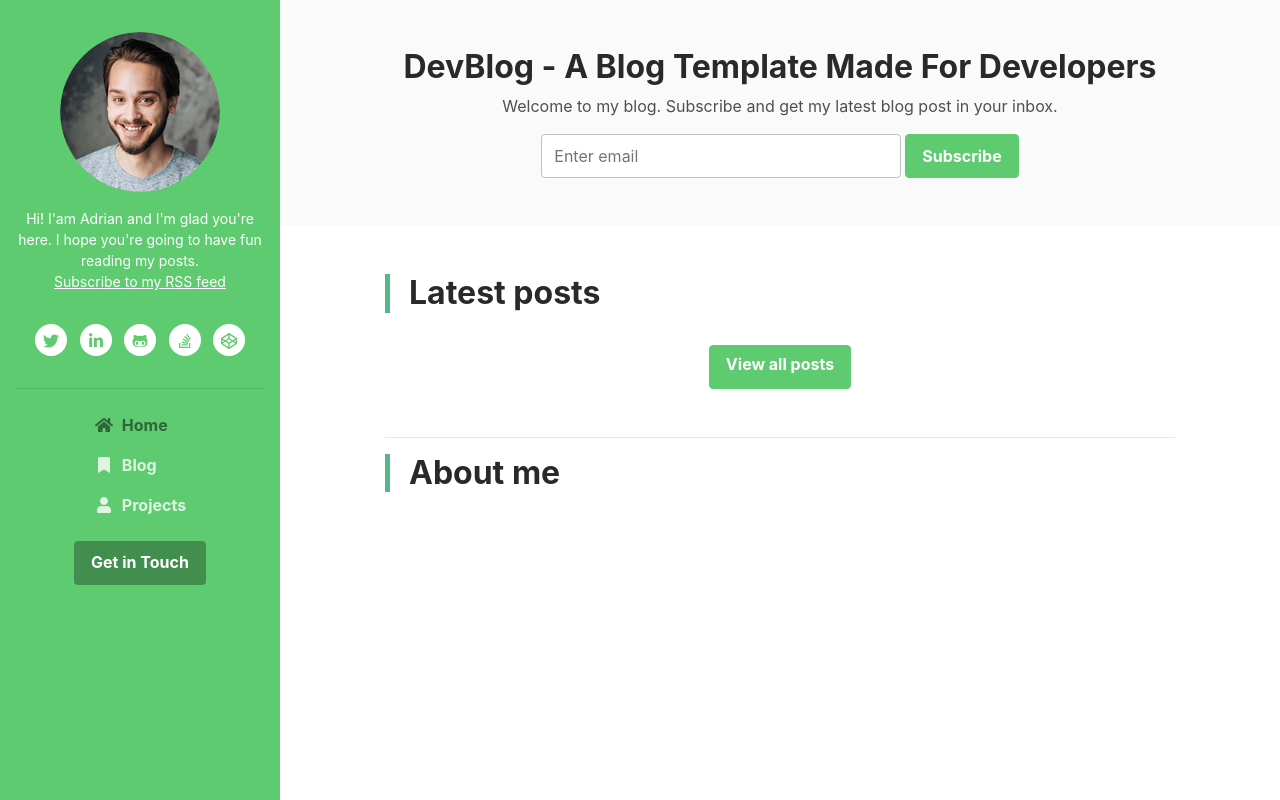
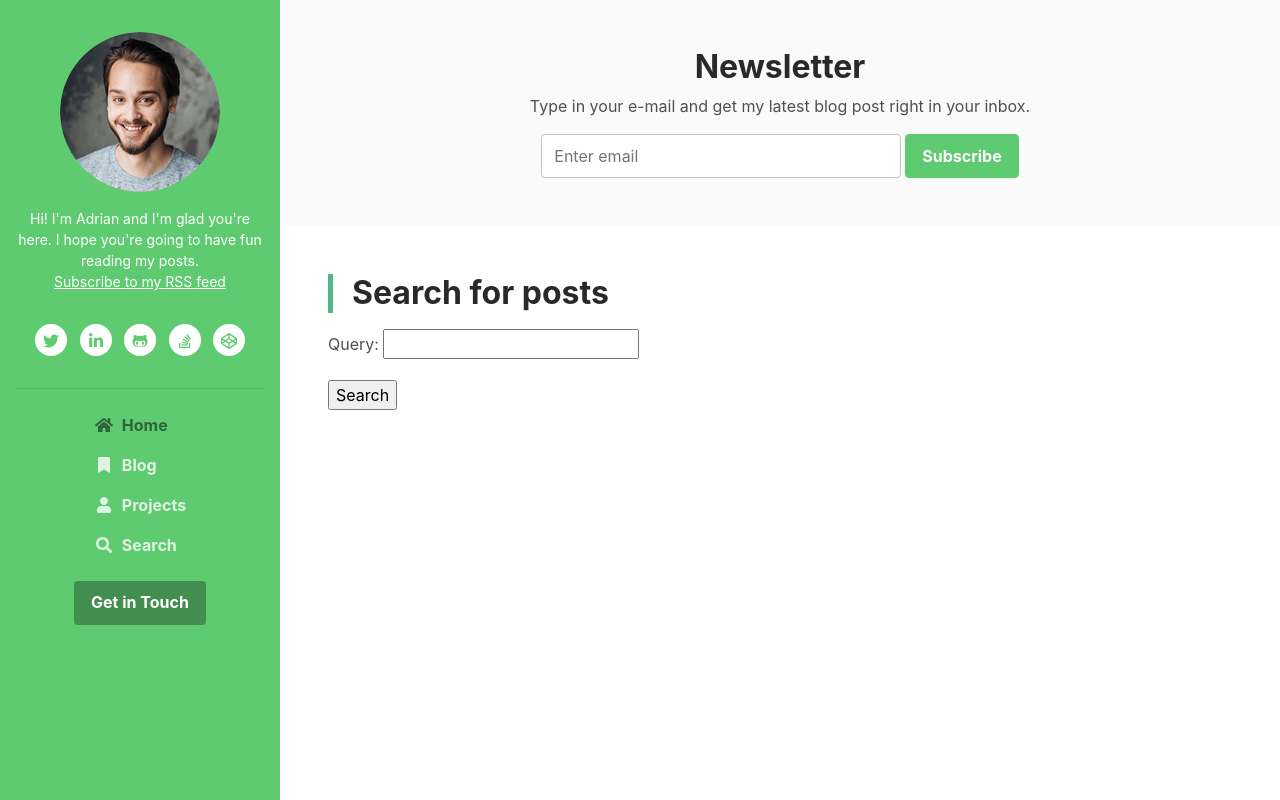
Before and after one commit to adriang-90/my_site, a Django app: page /blog/search/ in a window 1280 px wide. Run offline with Django 3.2, Linux system fonts and the light colour scheme; data that the repository does not hold is empty; some libraries are stand-ins or nearby versions.

Commit message:
added search bar

```diff
--- a/blog/admin.py
+++ b/blog/admin.py
@@ -1,5 +1,5 @@
 from django.contrib import admin
-from .models import Post, Comment
+from .models import Post, Comment, AboutMe
 
 @admin.register(Post)
 class PostAdmin(admin.ModelAdmin):
@@ -16,3 +16,7 @@ class CommentAdmin(admin.ModelAdmin):
     list_display = ('name', 'email', 'post', 'created', 'active')
     list_filter = ('active', 'created', 'updated')
     search_fields = ('name', 'email', 'body')
+
+@admin.register(AboutMe)
+class AboutMeAdmin(admin.ModelAdmin):
+    list_display = ('body',)
--- a/blog/models.py
+++ b/blog/models.py
@@ -35,7 +35,6 @@ class Post(models.Model):
     published = PublishedManager()
     tags = TaggableManager()
 
-
     def get_absolute_url(self):
         """
         Returns the canonical URL for object.
@@ -68,3 +67,7 @@ class Comment(models.Model):
 
     def __str__(self):
         return f'Comment by {self.name} on {self.post}'
+
+
+class AboutMe(models.Model):
+    body = models.TextField()
--- a/blog/templates/blog/base.html
+++ b/blog/templates/blog/base.html
@@ -38,7 +38,7 @@
                 <img class="profile-image mb-3 rounded-circle mx-auto" src="{% static 'images/profile.png' %}"
                      alt="image">
 
-                <div class="bio mb-3">Hi! I'am Adrian and I'm glad you're here. I hope you're going to have fun
+                <div class="bio mb-3">Hi! I'm Adrian and I'm glad you're here. I hope you're going to have fun
                     reading my posts.
                     <br><a href="{% url 'blog:post_feed' %}"> Subscribe to my RSS feed</a>
                 </div><!--//bio-->
@@ -63,6 +63,9 @@
                 <li class="nav-item">
                     <a class="nav-link" href="about.html"><i class="fas fa-user fa-fw mr-2"></i>Projects</a>
                 </li>
+                <li class="nav-item">
+                    <a class="nav-link" href="{% url 'blog:post_search' %}"><i class="fas fa-search fa-fw mr-2"></i>Search</a>
+                </li>
             </ul>
 
             <div class="my-2 my-md-3">
@@ -74,8 +77,8 @@
 <div class="main-wrapper">
     <section class="cta-section theme-bg-light py-5">
         <div class="container text-center">
-            <h2 class="heading">DevBlog - A Blog Template Made For Developers</h2>
-            <div class="intro">Welcome to my blog. Subscribe and get my latest blog post in your inbox.</div>
+            <h2 class="heading">Newsletter</h2>
+            <div class="intro">Type in your e-mail and get my latest blog post right in your inbox.</div>
             <form class="signup-form form-inline justify-content-center pt-3">
                 <div class="form-group">
                     <label class="sr-only" for="semail">Your email</label>
--- /dev/null
+++ b/blog/templates/blog/post/about.html
@@ -0,0 +1,6 @@
+{% block page_content %}
+{% for about_item in aboutme%}
+<h1>{{ about_item.body }}</h1>
+{% endfor %}
+{{ block.super }}
+{% endblock %}
--- a/blog/templates/blog/post/list1.html
+++ b/blog/templates/blog/post/list1.html
@@ -34,7 +34,7 @@
                             <span class="date">
                                 Published {{ post.publish }} by {{ post.author }}
                             </span>
-                            <span class="comment" id="comments">
+                            <span class="comment">
                                 <a href="{{ post.get_absolute_url }}#wpac-comment">
                                     {% with comments.count as total_comments %}
                                     {{ total.comments }} comment{{ total_comments|pluralize }}
--- a/blog/templates/blog/post/search.html
+++ b/blog/templates/blog/post/search.html
@@ -1,12 +1,12 @@
 {% extends "blog/base.html" %}
 {% load blog_tags %}
 {% block title %}Search{% endblock %}
-{% block content %}
+{% block page_content %}
     {% if query %}
     <h1>Posts containing "{{ query }}"</h1>
     <h3>
         {% with results.count as total_results %}
-        Found {{ total_results }} results{{ total_results|pluralize }}
+        Found {{ total_results }} result{{ total_results|pluralize }}
         {% endwith %}
     </h3>
     {% for post in results %}
@@ -17,10 +17,12 @@
     {% endfor %}
     <p><a href="{% url "blog:post_search" %}>Search again</a></p>
     {% else %}
-    <h1>Search for posts</h1>
+<div class="blog-post-header">
+    <h1 class="section-title font-weight-bold mb-3">Search for posts</h1>
     <form method="get">
         {{ form.as_p }}
         <input type="submit" value="Search">
     </form>
+</div>
     {% endif %}
 {% endblock %}
--- a/blog/templatetags/blog_tags.py
+++ b/blog/templatetags/blog_tags.py
@@ -1,5 +1,5 @@
 from django import template
-from ..models import Post
+from ..models import Post, AboutMe
 from django.db.models import Count
 from django.urls import reverse
 
--- a/blog/views.py
+++ b/blog/views.py
@@ -2,7 +2,7 @@ from django.db.models import Count
 from django.shortcuts import render, get_object_or_404
 from django.core.paginator import Paginator, EmptyPage, \
     PageNotAnInteger
-from .models import Post, Comment
+from .models import Post, Comment, AboutMe
 from django.views.generic import ListView
 from .forms import EmailPostForm, CommentForm, SearchForm
 from taggit.models import Tag
@@ -119,3 +119,9 @@ def post_search(request):
 
 def blog_home(request):
     return render(request, 'blog/base.html', {})
+
+
+def aboutme(request):
+    aboutme = AboutMe.objects.all()
+    context = {'aboutme': aboutme}
+    return render(request, 'about.html', context)
```
Also changed, not shown: blog/templates/blog/post/detail.html (+15 -4 lines), blog/migrations/0007_auto_20210318_1018.py (added), blog/migrations/0008_auto_20210318_1030.py (added).
